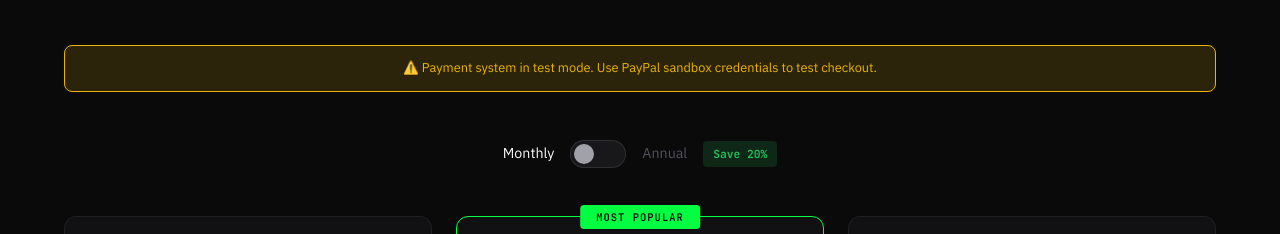
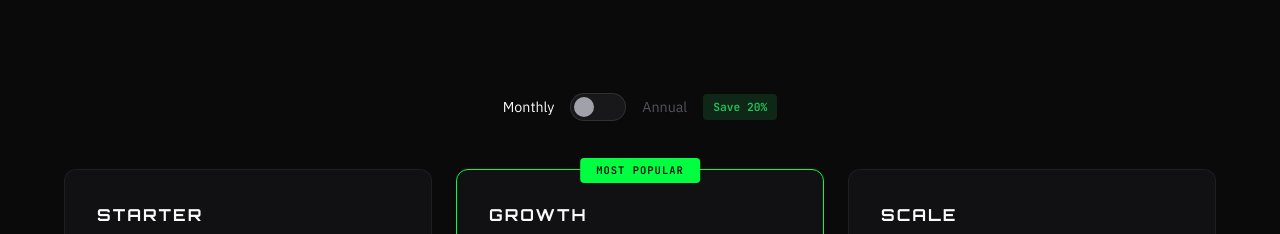
Before and after one commit to Starve-The-Banks/neureon-landing, a website: page pricing.html in a window 1280 px wide. Shown: the part 283-517 px from the top of the page. Drawn offline with Linux system fonts and the light colour scheme; a script that the page names is missing.

Commit message:
Switch PayPal to live credentials

```diff
--- a/pricing.html
+++ b/pricing.html
@@ -10,8 +10,8 @@
     <link rel="preconnect" href="https://fonts.gstatic.com" crossorigin>
     <link href="https://fonts.googleapis.com/css2?family=Orbitron:wght@700;800&family=JetBrains+Mono:wght@400;500;600&family=IBM+Plex+Sans:wght@400;500;600&display=swap" rel="stylesheet">
 
-    <!-- PayPal SDK - Sandbox -->
-    <script src="https://www.paypal.com/sdk/js?client-id=AbyGiD-m4X95OUVyF7LbN-QOG7KKGaycda1g7uUqNDRdU1INJfqwX3AeUesTkWCwPVsaTbMyktS1z_kO&currency=USD"></script>
+    <!-- PayPal SDK - Live -->
+    <script src="https://www.paypal.com/sdk/js?client-id=AUQY67MTrFsyLebg8PsezhFfqiFFYFGJNDVL8K7h8q219yM7AIvI_7U0UkLYEs6zf9fsIEb0DmAO4kkr&currency=USD"></script>
 
     <style>
         :root {
@@ -584,12 +584,6 @@
         </div>
     </header>
 
-    <!-- Sandbox Notice (remove for production) -->
-    <div class="container">
-        <div class="sandbox-notice">
-            ⚠️ Payment system in test mode. Use PayPal sandbox credentials to test checkout.
-        </div>
-    </div>
 
     <!-- Pricing Toggle -->
     <div class="container">
```
